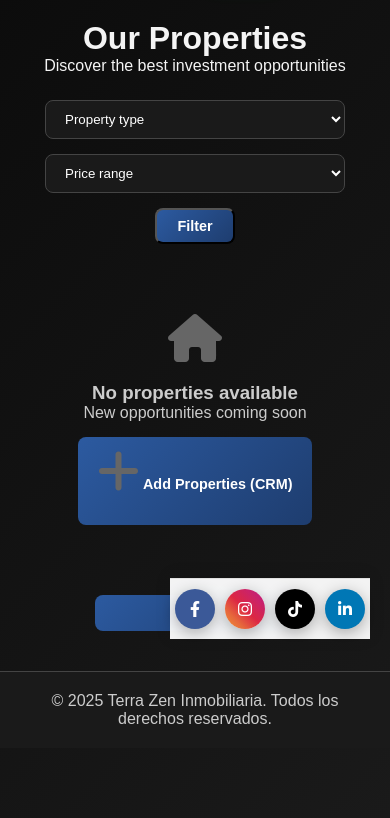
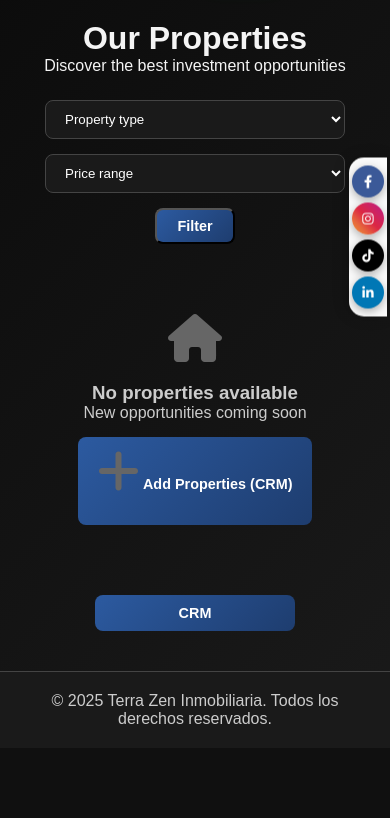
Before and after one commit to donpeperabe/CRM-landing-demo, a Flask app: page /propiedades in a window 390 px wide. Shown: the part 185-1003 px from the top of the page. After the commit the page ends 909 px from the top, so only its background shows below. Run offline with Flask 3, Linux system fonts and the light colour scheme; data that the repository does not hold is empty.

Commit message:
Update style.css

```diff
--- a/static/style.css
+++ b/static/style.css
@@ -144,17 +144,22 @@ header, footer {
 .social-bar {
     position: fixed;
     top: 50%;
-    right: 20px;
+    right: 10px;
     transform: translateY(-50%);
     display: flex;
     flex-direction: column;
-    gap: 10px;
+    gap: 8px;
     z-index: 1000;
+    padding: 12px 6px;
+    background: rgba(255, 255, 255, 0.95);
+    backdrop-filter: blur(10px);
+    border-radius: 20px 0 0 20px;
+    box-shadow: -2px 0 15px rgba(0, 0, 0, 0.2);
 }
 
 .social-bar .social-btn {
-    width: 45px;
-    height: 45px;
+    width: 40px;
+    height: 40px;
     border-radius: 50%;
     display: flex;
     align-items: center;
@@ -162,13 +167,13 @@ header, footer {
     color: white;
     text-decoration: none;
     transition: all 0.3s ease;
-    font-size: 18px;
-    box-shadow: 0 4px 15px rgba(0,0,0,0.3);
+    font-size: 16px;
+    box-shadow: 0 3px 10px rgba(0,0,0,0.3);
 }
 
 .social-bar .social-btn:hover {
-    transform: translateX(-5px) scale(1.1);
-    box-shadow: 0 6px 20px rgba(0,0,0,0.4);
+    transform: translateX(-3px) scale(1.1);
+    box-shadow: 0 5px 15px rgba(0,0,0,0.4);
 }
 
 .social-bar .social-btn.fb { background-color: #3b5998; }
@@ -177,104 +182,42 @@ header, footer {
 .social-bar .social-btn.ig {
     background: linear-gradient(45deg, #f09433, #e6683c, #dc2743, #cc2366, #bc1888);
 }
-/* ELIMINAR ESTAS SECCIONES DUPLICADAS */
 
-/* BARRA DE REDES SOCIALES RESPONSIVE */
-.social-bar {
-    position: fixed;
-    right: 0;
-    top: 50%;
-    transform: translateY(-50%);
-    z-index: 1000;
-    display: flex;
-    flex-direction: column;
-    gap: 10px;
-    padding: 15px 8px;
-    background: rgba(255, 255, 255, 0.9);
-    backdrop-filter: blur(10px);
-    border-radius: 25px 0 0 25px;
-    box-shadow: -2px 0 15px rgba(0, 0, 0, 0.1);
-    margin-right: 0;
-    transition: all 0.3s ease;
-}
-
-.social-btn {
-    width: 45px;
-    height: 45px;
-    display: flex;
-    align-items: center;
-    justify-content: center;
-    border-radius: 50%;
-    color: white;
-    text-decoration: none;
-    transition: all 0.3s ease;
-    font-size: 18px;
-}
-
-.social-btn:hover {
-    transform: scale(1.1);
-    box-shadow: 0 5px 15px rgba(0, 0, 0, 0.2);
-}
-
-/* Colores específicos para cada red social */
-.social-btn.fb { background: #3b5998; }
-.social-btn.ig { background: #e4405f; }
-.social-btn.tt { background: #000000; }
-.social-btn.in { background: #0077b5; }
-
-.social-btn.fb:hover { background: #344e86; }
-.social-btn.ig:hover { background: #d32e4f; }
-.social-btn.tt:hover { background: #333333; }
-.social-btn.in:hover { background: #00669c; }
-
-/* ESTILOS PARA MÓVILES - Barra horizontal en la parte inferior */
+/* ESTILOS PARA MÓVILES - Mantener vertical pero más compacta */
 @media (max-width: 768px) {
     .social-bar {
-        position: fixed;
-        bottom: 0;
-        top: auto;
-        left: 0;
-        right: 0;
-        transform: none;
-        flex-direction: row;
-        justify-content: space-around;
-        border-radius: 0;
-        padding: 12px 10px;
-        background: rgba(255, 255, 255, 0.95);
+        right: 5px;
+        padding: 10px 4px;
+        gap: 6px;
+        background: rgba(255, 255, 255, 0.98);
         backdrop-filter: blur(15px);
-        box-shadow: 0 -2px 15px rgba(0, 0, 0, 0.1);
-        border-top: 1px solid #e0e0e0;
+        border-radius: 15px 0 0 15px;
     }
 
-    .social-btn {
-        width: 40px;
-        height: 40px;
-        font-size: 16px;
-    }
-
-    /* Efecto de elevación al hacer hover/tap en móviles */
-    .social-btn:active {
-        transform: scale(0.95);
-    }
-}
-
-/* Para pantallas muy pequeñas (móviles pequeños) */
-@media (max-width: 480px) {
-    .social-bar {
-        padding: 10px 5px;
-    }
-
-    .social-btn {
+    .social-bar .social-btn {
         width: 35px;
         height: 35px;
         font-size: 14px;
     }
+
+    .social-bar .social-btn:hover,
+    .social-bar .social-btn:active {
+        transform: translateX(-2px) scale(1.05);
+    }
 }
 
-/* Asegurar que no interfiera con el contenido */
-@media (max-width: 768px) {
-    body {
-        padding-bottom: 70px; /* Espacio para la barra social en móviles */
+/* Para pantallas muy pequeñas */
+@media (max-width: 480px) {
+    .social-bar {
+        right: 3px;
+        padding: 8px 3px;
+        gap: 5px;
+    }
+
+    .social-bar .social-btn {
+        width: 32px;
+        height: 32px;
+        font-size: 13px;
     }
 }
 
@@ -736,26 +679,6 @@ header, footer {
 
 /* ======= RESPONSIVE ======= */
 @media (max-width: 768px) {
-    .social-bar {
-        position: fixed;
-        bottom: 20px;
-        top: auto;
-        right: 20px;
-        left: auto;
-        transform: none;
-        flex-direction: row;
-    }
-
-    .social-bar .social-btn {
-        width: 40px;
-        height: 40px;
-        font-size: 16px;
-    }
-
-    .social-bar .social-btn:hover {
-        transform: translateY(-5px) scale(1.1);
-    }
-
     .language-switcher {
         flex-wrap: wrap;
     }
@@ -817,6 +740,7 @@ header, footer {
         font-size: 0.9rem;
     }
 }
+
 /* ======= DESCRIPCIÓN CENTRADA COMPLETA ======= */
 .info {
     text-align: center;
```
